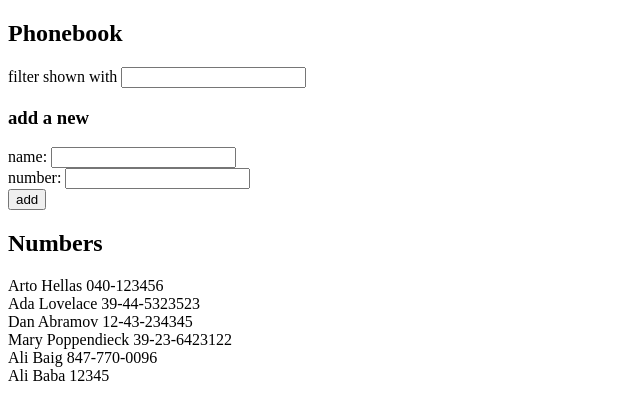
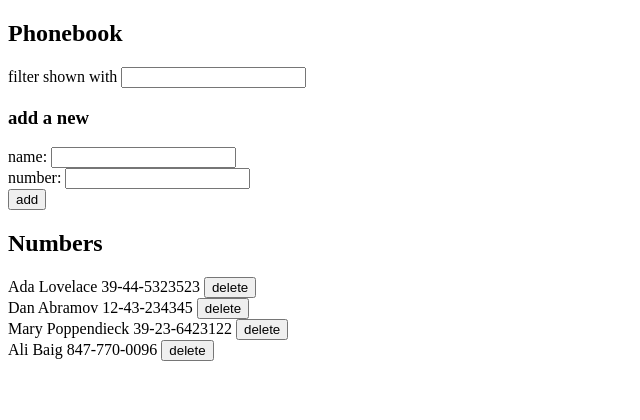
Before and after one commit to MooCodes/FullStackOpenSolutions, a React (Vite) app in the folder part2/phonebook/: page / in a window 1280 px wide. Shown: the top 420 px of the page, without its empty margins (0-640 px from the left). Built offline with nearby package versions, Linux system fonts and the light colour scheme; data requests are answered from the project's data file.

Commit message:
finished exercise 2.14

```diff
--- a/part2/phonebook/db.json
+++ b/part2/phonebook/db.json
@@ -1,10 +1,5 @@
 {
   "persons": [
-    {
-      "name": "Arto Hellas",
-      "number": "040-123456",
-      "id": 1
-    },
     {
       "name": "Ada Lovelace",
       "number": "39-44-5323523",
@@ -24,11 +19,6 @@
       "name": "Ali Baig",
       "number": "847-770-0096",
       "id": 5
-    },
-    {
-      "name": "Ali Baba",
-      "number": "12345",
-      "id": 6
     }
   ]
 }
--- a/part2/phonebook/src/App.jsx
+++ b/part2/phonebook/src/App.jsx
@@ -20,18 +20,28 @@ const App = () => {
   }, [])
 
   const handleNameChange = (e) => {
-    console.log(e.target.value)
     setNewName(e.target.value)
   }
 
   const handleNumberChange = (e) => {
-    console.log(e.target.value)
     setNewNumber(e.target.value)
   }
 
   const handleSearchChange = (e) => {
-    console.log(e.target.value)
     setSearchTerm(e.target.value)
+  }
+
+  const onDeletePerson = (id) => {
+    const personToDelete = persons.find(person => person.id === id)
+
+    if (window.confirm(`Delete ${personToDelete.name}?`))
+      personService
+        .deletePerson(id)
+        .then(deletedPerson => {
+          console.log('deleted ', personToDelete, deletedPerson)
+          const newPersonList = persons.filter(person => person.id !== id)
+          setPersons(newPersonList)
+        })
   }
 
   const handleSubmit = (e) => {
@@ -72,7 +82,10 @@ const App = () => {
         handleNumberChange={handleNumberChange}
       />
       <h2>Numbers</h2>
-      <Persons persons={personsToShow} />
+      <Persons
+        persons={personsToShow}
+        onDeletePerson={onDeletePerson}
+      />
     </div>
   )
 }
--- a/part2/phonebook/src/components/Persons.jsx
+++ b/part2/phonebook/src/components/Persons.jsx
@@ -1,7 +1,18 @@
-const Person = (props) =>
-    <div key={props.name}>{props.name} {props.number}</div>
+const Person = (props) => (
+    <div key={props.name}>
+        {props.name} {props.number}{" "}
+        <button onClick={props.onDeletePerson}>delete</button>{" "}
+    </div>
+);
 
 const Persons = (props) =>
-  props.persons.map(person => <Person name={person.name} number={person.number} key={person.id} />)
+    props.persons.map((person) => (
+        <Person
+          name={person.name}
+          number={person.number}
+          key={person.id}
+          onDeletePerson={() => props.onDeletePerson(person.id)}
+        />
+    ));
 
-export default Persons
+export default Persons;
--- a/part2/phonebook/src/services/persons.js
+++ b/part2/phonebook/src/services/persons.js
@@ -11,4 +11,9 @@ const create = (newPerson) => {
     return request.then(response => response.data)
 }
 
-export default { getAll, create }
+const deletePerson = (id) => {
+    const request = axios.delete(`${baseUrl}/${id}`)
+    return request.then(response => response.data)
+}
+
+export default { getAll, create, deletePerson }
```
